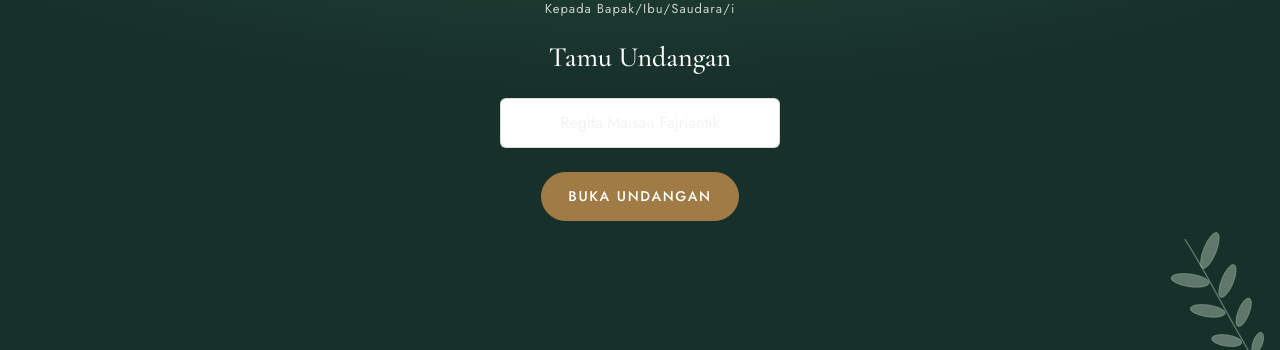
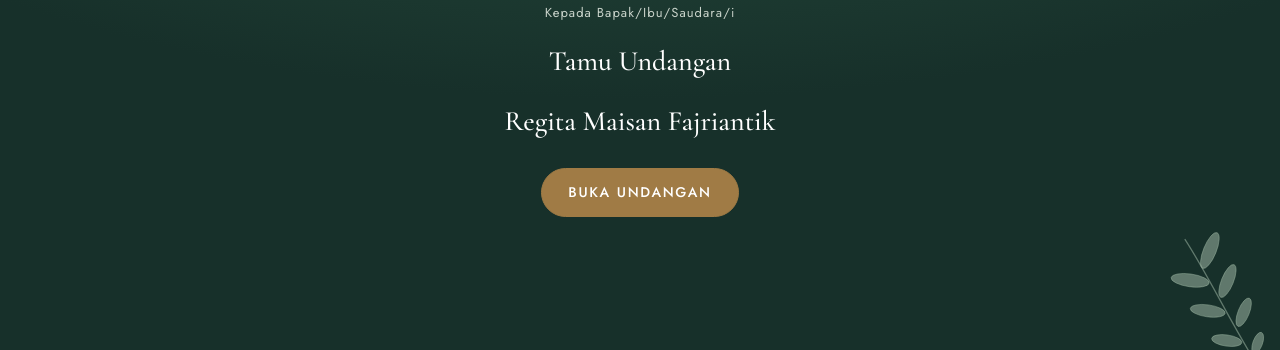
Before and after one commit to joyichi98-cell/undangan-intan-krisna, a plain HTML site: page index.html in a window 1280 px wide. Shown: the part 405-755 px from the top of the page. Drawn offline with nearby package versions, Linux system fonts and the light colour scheme.

Commit message:
ganti nama tamu

```diff
--- a/index.html
+++ b/index.html
@@ -886,7 +886,9 @@
         <h1 class="names">Intan &amp; Krisna</h1>
         <p class="to">Kepada Bapak/Ibu/Saudara/i</p>
         <p class="guest" id="guestName">Tamu Undangan</p>
-        <input class="guest-input" id="guestInput" type="text" maxlength="60" placeholder="Regita Maisan Fajriantik" aria-label="Nama tamu" />
+        <p class="guest" id="guestName">Regita Maisan Fajriantik</p>
+        <!-- <h2 class="guest-input" id="guestInput" type="text" maxlength="60">Regita Maisan Fajriantik</h2> -->
+        <!-- <input class="guest-input" id="guestInput" type="text" maxlength="60" placeholder="Regita Maisan Fajriantik" aria-label="Nama tamu" /> -->
         <button class="btn" id="openBtn" type="button">Buka Undangan</button>
       </div>
     </div>
```
